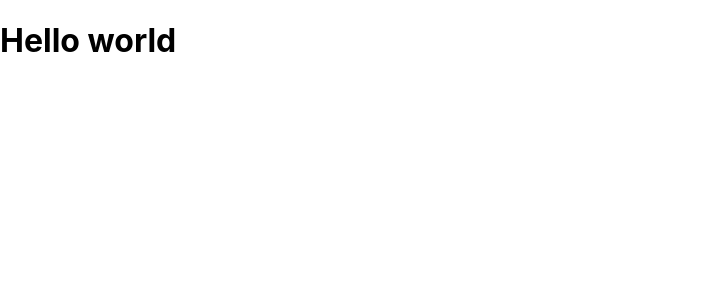
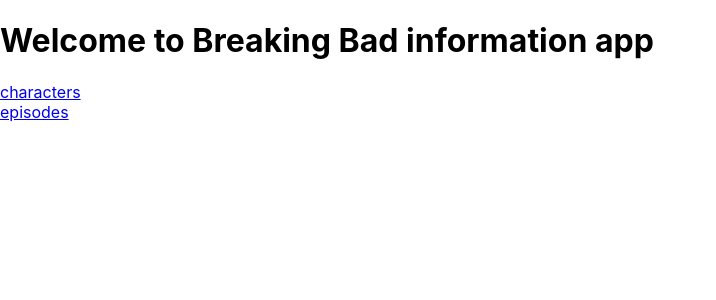
Before and after one commit to GSG-G11/Breaking-Bad-Info, a React (Create React App) app: page / in a window 1280 px wide. Shown: the top 300 px of the page, without its empty margins (0-716 px from the left). Built offline with nearby package versions, Linux system fonts and the light colour scheme.

Commit message:
create route fetch data

```diff
--- a/src/App.jsx
+++ b/src/App.jsx
@@ -1,9 +1,23 @@
-import React from 'react'
+import React, { useState } from 'react'
+import { BrowserRouter as Router, Routes, Route } from 'react-router-dom';
 import "./App.css";
+import Characters from './components/Characters/Characters';
+import Episodes from './components/Episodes/Episodes';
+import Home from './components/Home/Home';
 
 const App = () => {
+
+  const [data, setData] = useState('')
+  const [isLoading, setIsLoading] = useState(true)
+
   return <>
-      <h1>Hello world</h1>
+    <Router>
+    <Routes>
+    <Route path='/' element={<Home />}/>
+    <Route path='/characters' element={<Characters data={data} setData={setData} isLoading={isLoading} setIsLoading={setIsLoading} />}/>
+    <Route path='/episodes' element={<Episodes data={data} setData={setData} isLoading={isLoading} setIsLoading={setIsLoading} />}/>
+    </Routes>
+    </Router>
   </>;
 }
 
--- a/src/components/Characters/Characters.jsx
+++ b/src/components/Characters/Characters.jsx
@@ -0,0 +1,24 @@
+import axios from 'axios';
+import React, { useState, useEffect } from 'react'
+import "./Characters.css";
+
+const Characters = ({data, setData, isLoading, setIsLoading}) => {
+
+  useEffect(() => {
+    const fetchData = async () => {
+      const data = await axios (
+        `https://www.breakingbadapi.com/api/Characters`
+      )
+
+      setData(data.data)
+      setIsLoading(false)
+    }
+    fetchData()
+  }, [])
+
+  return <>
+            <h1>Characters</h1>
+  </>;
+}
+
+export default Characters;
--- a/src/components/Episodes/Episodes.jsx
+++ b/src/components/Episodes/Episodes.jsx
@@ -0,0 +1,23 @@
+import axios from 'axios';
+import React, { useState, useEffect } from 'react'
+import "./Episodes.css";
+
+const Episodes = ({data, setData, isLoading, setIsLoading}) => {
+
+  useEffect(() => {
+    const fetchData = async () => {
+      const data = await axios (
+        `https://www.breakingbadapi.com/api/episodes`
+      )
+        setData(data.data)
+        setIsLoading(false)
+    }
+    fetchData()
+  }, [])
+
+  return <>
+            <h1>Episodes</h1>
+  </>;
+}
+
+export default Episodes;
--- a/src/components/Home/Home.jsx
+++ b/src/components/Home/Home.jsx
@@ -0,0 +1,15 @@
+import React from 'react';
+import { Link } from 'react-router-dom'
+
+const Home = () => {
+    return (
+        <>
+            <h1>Welcome to Breaking Bad information app</h1>
+           <Link to='/characters'>characters</Link>
+           <br></br>
+            <Link to='/episodes'>episodes</Link>
+        </>
+    );
+};
+
+export default Home;
```
